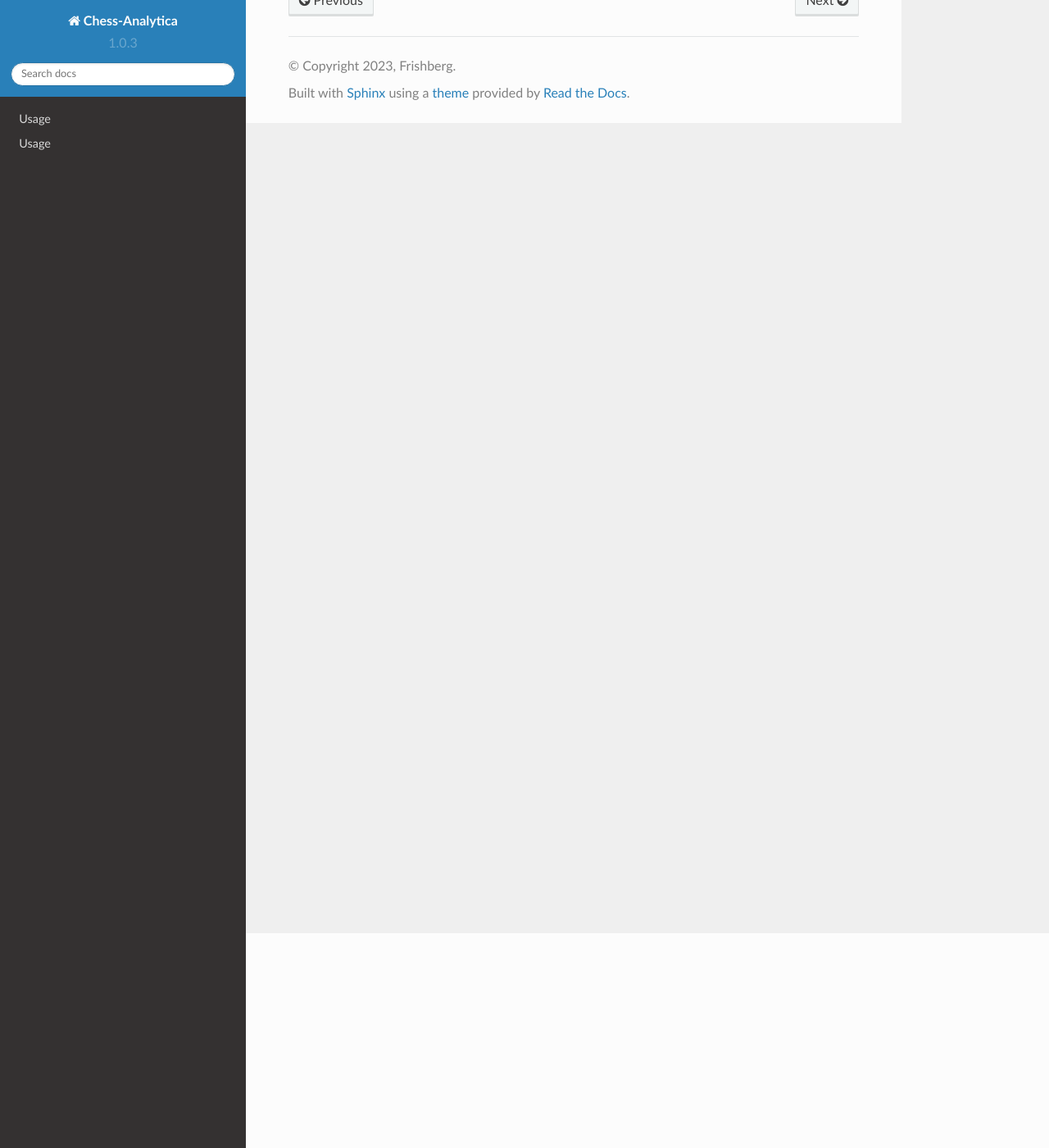
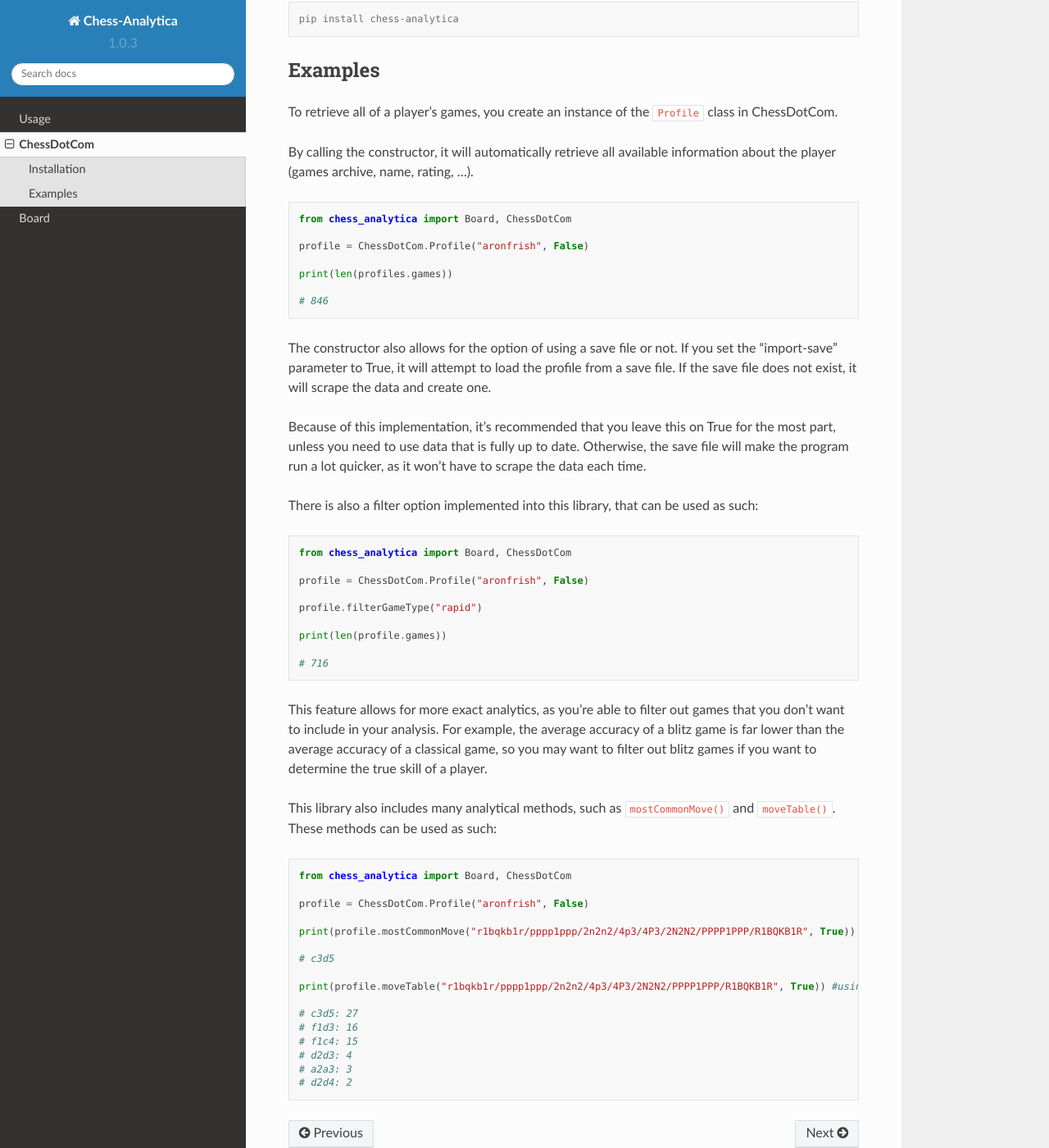
Before and after one commit to frishberg/Chess-Analytica, a Sphinx documentation site: the page built from docs/source/chessdotcom.rst, in a window 1280 px wide and 1400 px high, scrolled down 262 px. Shown: the whole window at 82% size. Built offline with Sphinx 7.4.7 and the Read the Docs theme 2.0.0, drawn with Linux system fonts in a browser that asks for light colours; some of the changed text lies outside the part shown.

Commit message:
testing new titles

```diff
--- a/docs/source/board.rst
+++ b/docs/source/board.rst
@@ -1,4 +1,4 @@
-Usage
+Board
 =====
 
 .. _installation:
--- a/docs/source/chessdotcom.rst
+++ b/docs/source/chessdotcom.rst
@@ -1,7 +1,72 @@
 ChessDotCom
-===
+=====
 
-.. autosummary::
-   :toctree: generated
+.. _installation:
 
-   chess-analytica
+Installation
+---------------
+
+To use chess-analytica, first install it using pip:
+
+.. code-block:: console
+
+   pip install chess-analytica
+
+Examples
+----------------
+
+To retrieve all of a player's games, you create an instance of the ``Profile`` class in ChessDotCom.
+
+By calling the constructor, it will automatically retrieve all available information about the player (games archive, name, rating, ...).
+
+.. code:: python
+
+   from chess_analytica import Board, ChessDotCom
+
+   profile = ChessDotCom.Profile("aronfrish", False)
+
+   print(len(profiles.games))
+
+   # 846
+
+The constructor also allows for the option of using a save file or not.  If you set the "import-save" parameter to True, it will attempt to load the profile from a save file.  If the save file does not exist, it will scrape the data and create one.
+
+Because of this implementation, it's recommended that you leave this on True for the most part, unless you need to use data that is fully up to date.  Otherwise, the save file will make the program run a lot quicker, as it won't have to scrape the data each time.
+
+There is also a filter option implemented into this library, that can be used as such:
+
+.. code:: python
+
+   from chess_analytica import Board, ChessDotCom
+
+   profile = ChessDotCom.Profile("aronfrish", False)
+
+   profile.filterGameType("rapid")
+
+   print(len(profile.games))
+
+   # 716
+
+This feature allows for more exact analytics, as you're able to filter out games that you don't want to include in your analysis.  For example, the average accuracy of
+a blitz game is far lower than the average accuracy of a classical game, so you may want to filter out blitz games if you want to determine the true skill of a player.
+
+This library also includes many analytical methods, such as ``mostCommonMove()`` and ``moveTable()``.  These methods can be used as such:
+
+.. code:: python
+
+   from chess_analytica import Board, ChessDotCom
+
+   profile = ChessDotCom.Profile("aronfrish", False)
+
+   print(profile.mostCommonMove("r1bqkb1r/pppp1ppp/2n2n2/4p3/4P3/2N2N2/PPPP1PPP/R1BQKB1R", True)) #given this FEN, which is the four knights opening, and setting "white" to True (meaning that we'll be looking at all of the times the given player has been white in this position), it will tell us their most common move
+
+   # c3d5
+
+   print(profile.moveTable("r1bqkb1r/pppp1ppp/2n2n2/4p3/4P3/2N2N2/PPPP1PPP/R1BQKB1R", True)) #using the same parameters as above, but this produces a visual table containing all of their moves in the given position and their frequencies (in descending order to show most popular first)
+
+   # c3d5: 27
+   # f1d3: 16
+   # f1c4: 15
+   # d2d3: 4
+   # a2a3: 3
+   # d2d4: 2
```
